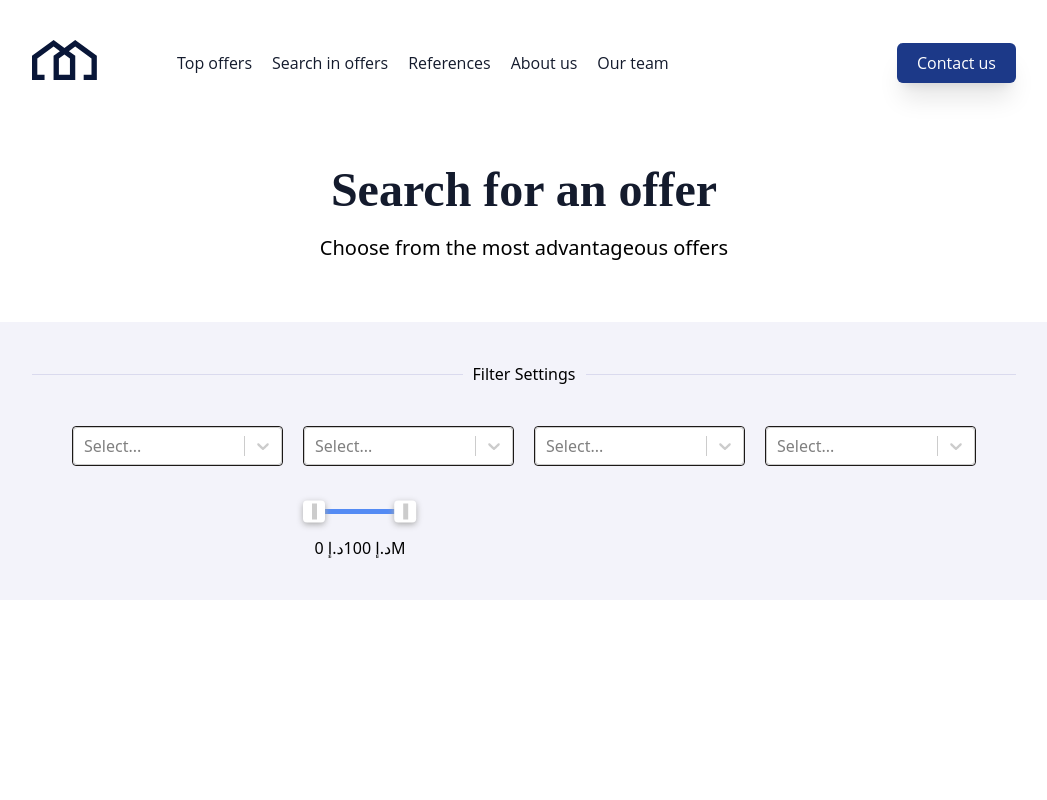
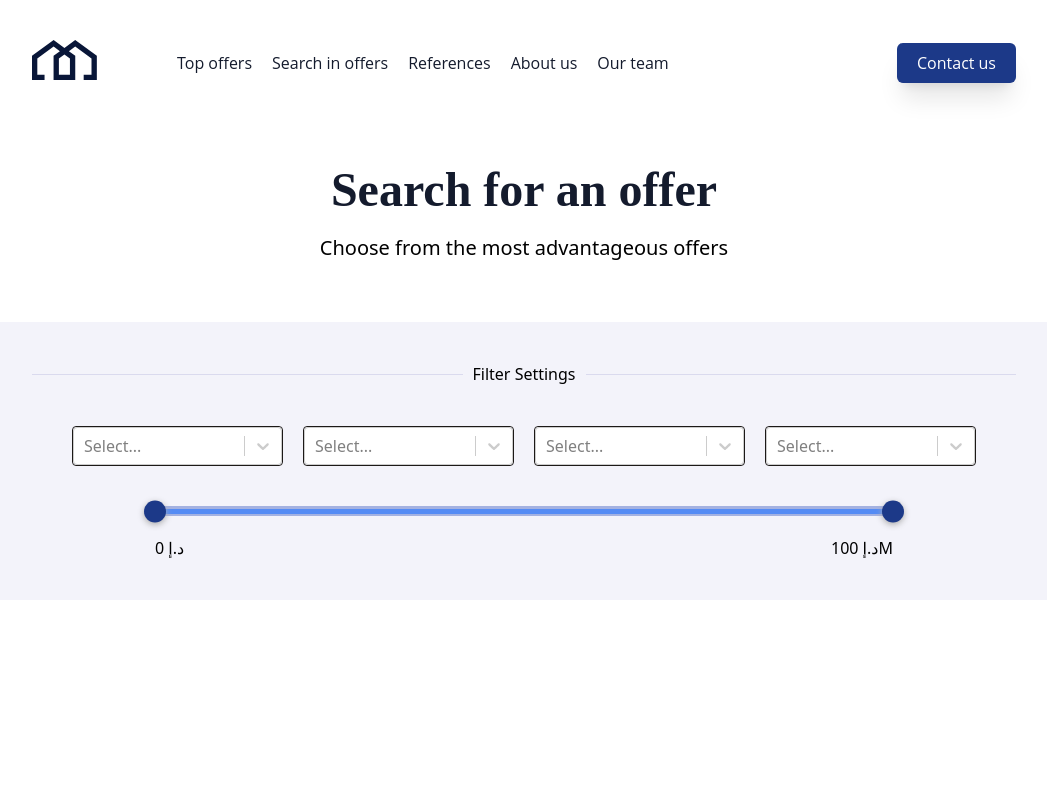
Before and after one commit to evergreenx/seekers-realty, a Next.js app: page /filter in a window 1280 px wide. Shown: the top 800 px of the page, without its empty margins (116-1163 px from the left). Built offline with nearby package versions, Linux system fonts and the light colour scheme.

Commit message:
styling range

```diff
--- a/components/Filter/Range/index.tsx
+++ b/components/Filter/Range/index.tsx
@@ -24,6 +24,7 @@ const AmountSlider = () => {
       style={{
         display: "flex",
         justifyContent: "center",
+        alignItems: "center",
         flexWrap: "wrap",
       }}
     >
@@ -44,6 +45,7 @@ const AmountSlider = () => {
               height: "10px",
               display: "flex",
               width: "100%",
+              background: '#A3B1E1'
             }}
           >
             <div
@@ -72,8 +74,8 @@ const AmountSlider = () => {
               ...props.style,
               height: "22px",
               width: "22px",
-              borderRadius: "4px",
-              backgroundColor: "#FFF",
+              borderRadius: "50px",
+              backgroundColor: "#1C3988",
               display: "flex",
               justifyContent: "center",
               alignItems: "center",
@@ -84,7 +86,7 @@ const AmountSlider = () => {
               style={{
                 height: "16px",
                 width: "5px",
-                backgroundColor: isDragged ? "#548BF4" : "#CCC",
+                // backgroundColor: isDragged ? "red" : "#CCC",
               }}
             />
           </div>
--- a/components/Filter/index.tsx
+++ b/components/Filter/index.tsx
@@ -62,7 +62,7 @@ const Index = () => {
       </div>
 
 
-<div className="justify-center flex w-4/6 items-center flex-col">
+<div className="justify-center w-3/4  mx-auto items-center flex-col">
 
   <div className="">
 
```
